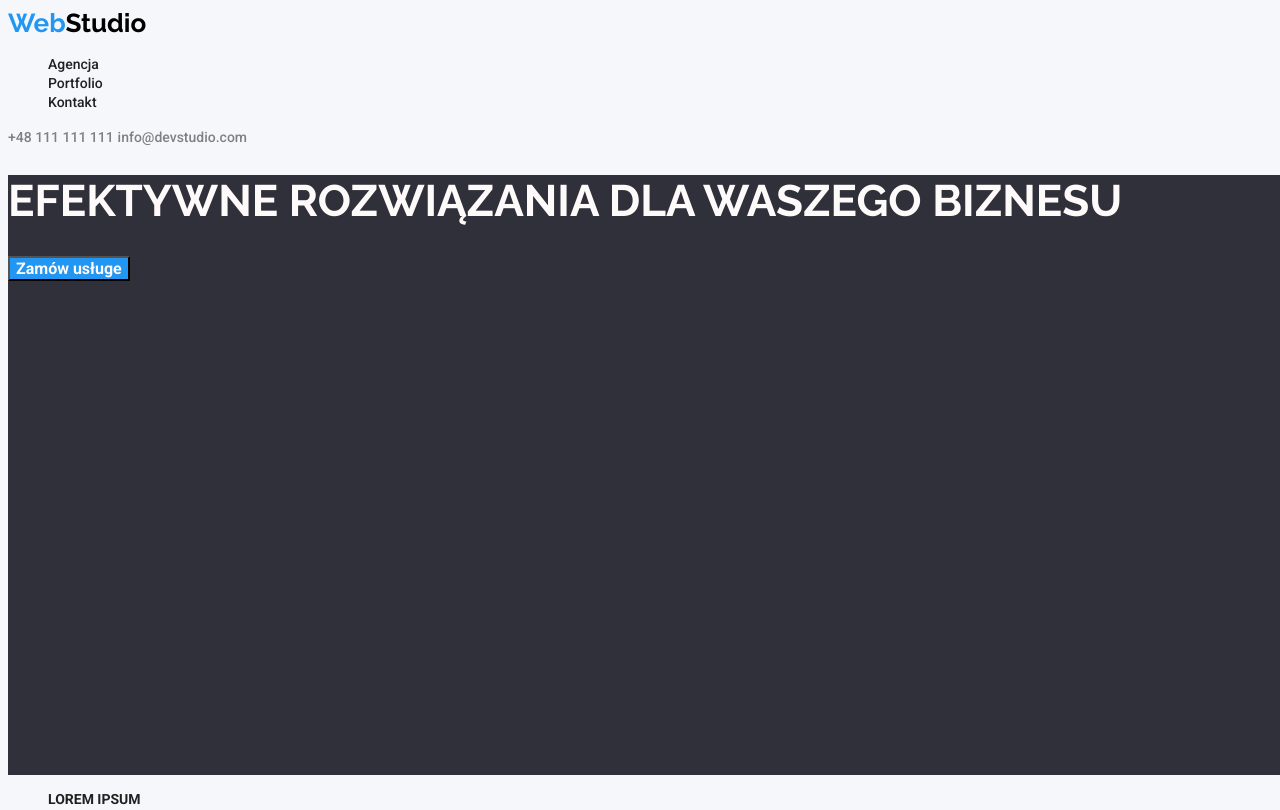
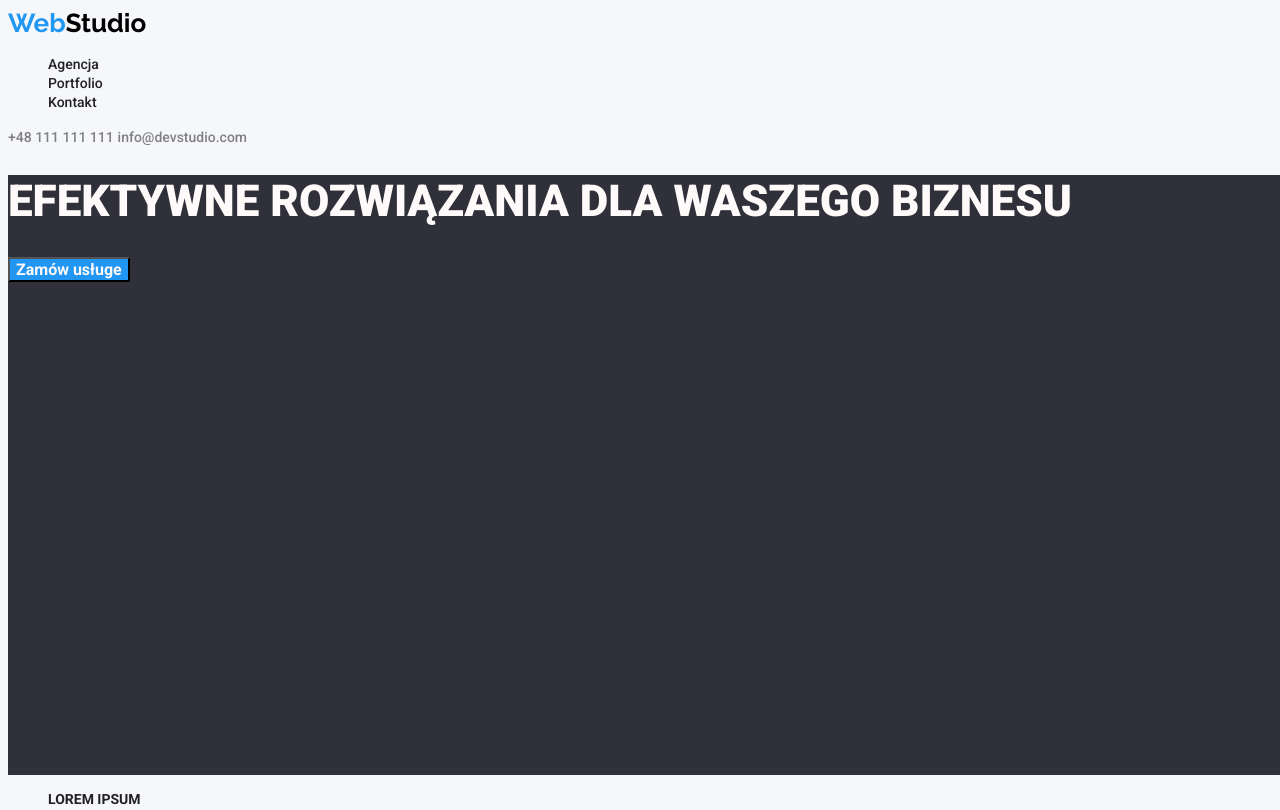
Before and after one commit to Neonowiec/goit-markup-hw-02, a plain HTML site: page index.html in a window 1280 px wide. Shown: the top 810 px of the page. Drawn offline with Linux system fonts and the light colour scheme.

Commit message:
Update index.css

```diff
--- a/css/index.css
+++ b/css/index.css
@@ -90,7 +90,7 @@ body {
 }
 
 .main-title {
-  ont-family: "Roboto";
+  font-family: "Roboto";
   font-weight: 900;
   font-size: 44px;
   line-height: 1, 3;
```
